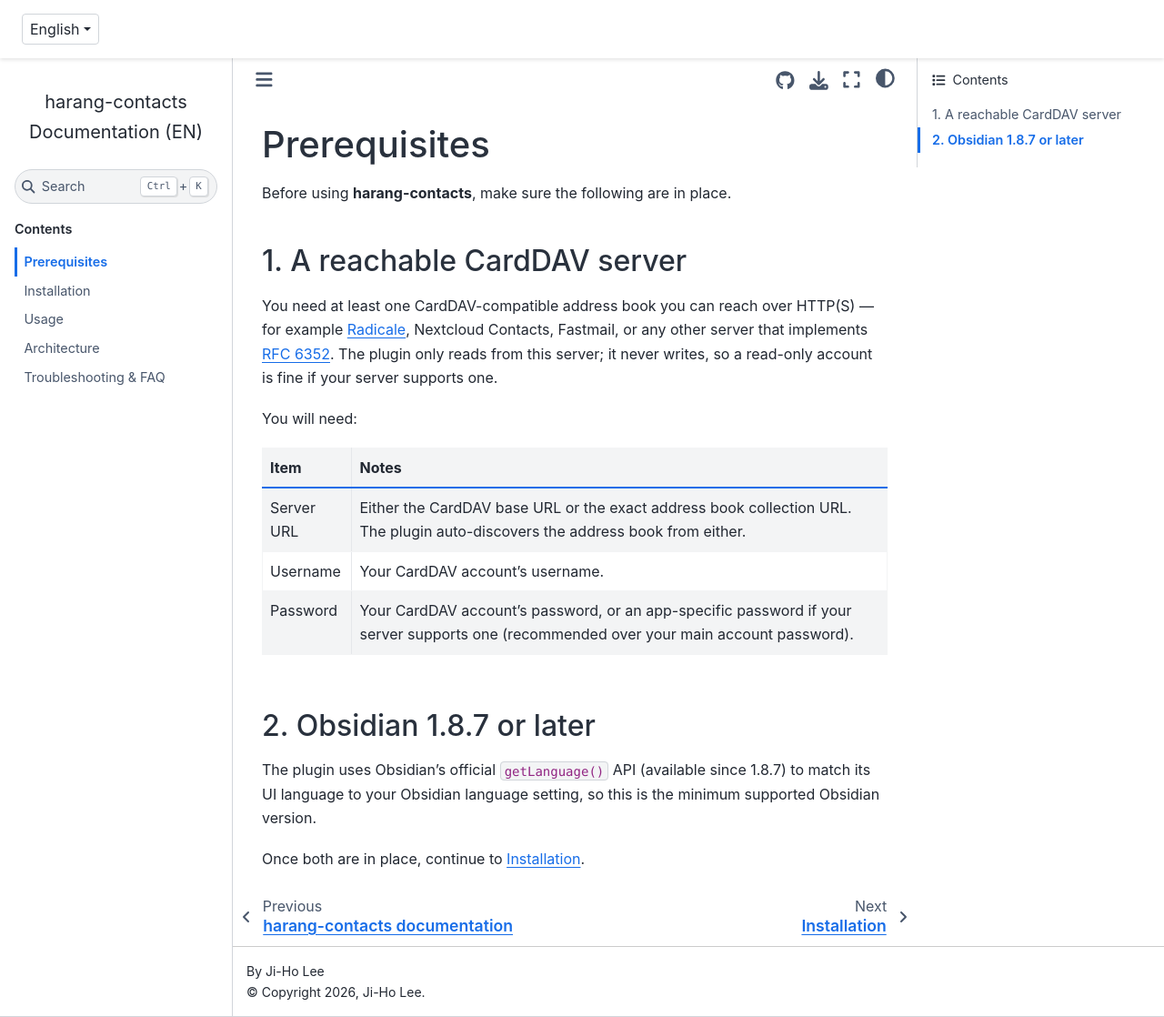
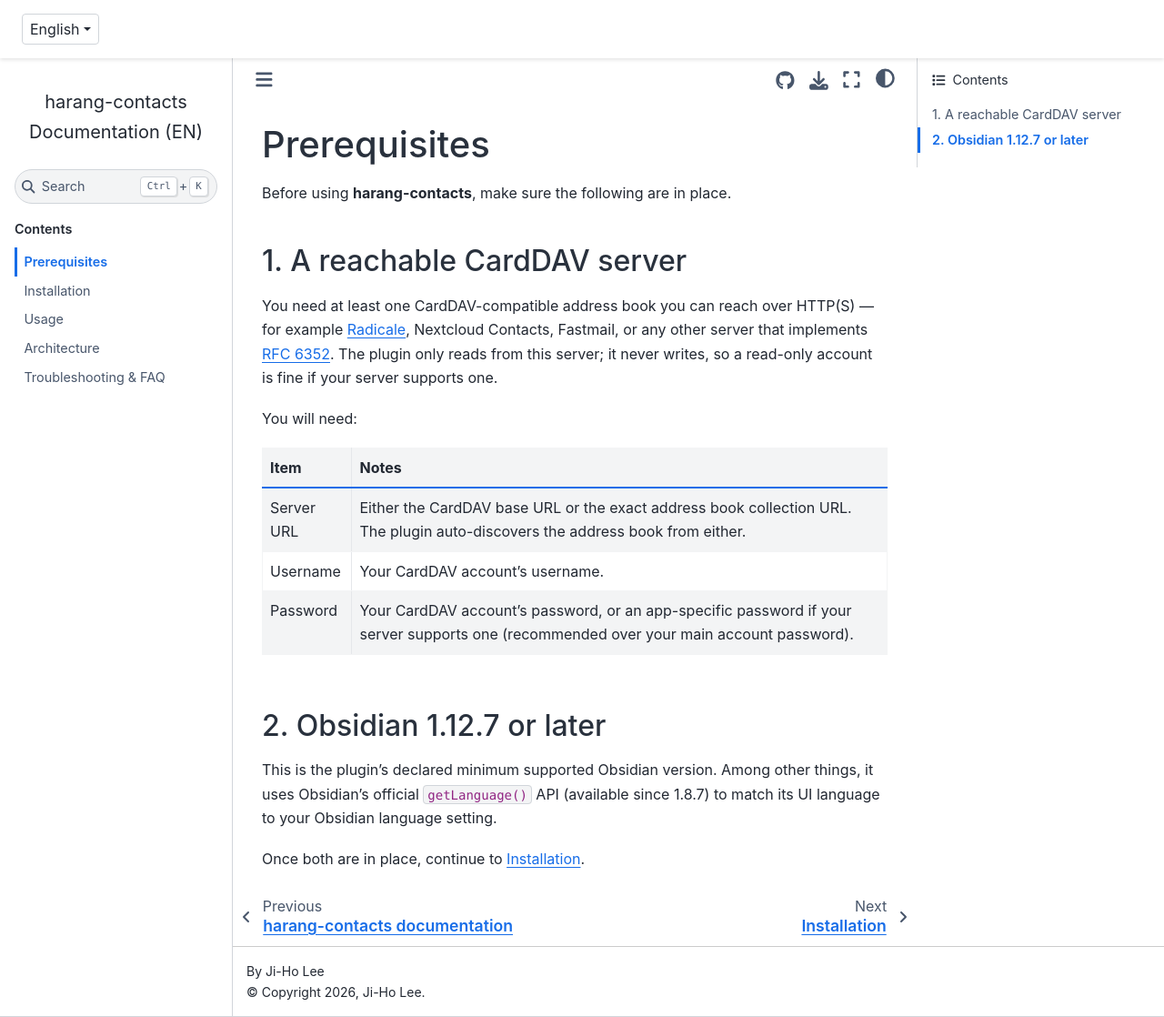
Before and after one commit to search5/harang-contacts, a Sphinx documentation site: the page built from docs/prerequisites.rst, in a window 1280 px wide and 1118 px high. Shown: the whole window at 91% size. Built offline with Sphinx 7.4.7 and the Sphinx Book theme 1.1.4, drawn with Linux system fonts in a browser that asks for light colours.

Commit message:
Raise minAppVersion to 1.12.7
Update manifest.json/versions.json/package.json and every place that
documented the previous 1.8.7 floor (README, docs, settingsTab.ts
comment) to match.

```diff
--- a/docs/prerequisites.rst
+++ b/docs/prerequisites.rst
@@ -29,11 +29,11 @@ You will need:
      - Your CardDAV account's password, or an app-specific password if your
        server supports one (recommended over your main account password).
 
-2. Obsidian 1.8.7 or later
+2. Obsidian 1.12.7 or later
 ------------------------------
 
-The plugin uses Obsidian's official ``getLanguage()`` API (available since
-1.8.7) to match its UI language to your Obsidian language setting, so this
-is the minimum supported Obsidian version.
+This is the plugin's declared minimum supported Obsidian version. Among
+other things, it uses Obsidian's official ``getLanguage()`` API (available
+since 1.8.7) to match its UI language to your Obsidian language setting.
 
 Once both are in place, continue to :doc:`installation`.
--- a/docs/troubleshooting.rst
+++ b/docs/troubleshooting.rst
@@ -59,7 +59,7 @@ The plugin doesn't appear after installing
 **Fix:** confirm ``main.js``, ``manifest.json``, and ``styles.css`` are
 directly inside ``<vault>/.obsidian/plugins/harang-contacts/`` (not a
 subfolder), that the plugin is enabled under
-**Settings → Community plugins**, and that Obsidian is on version 1.8.7 or
+**Settings → Community plugins**, and that Obsidian is on version 1.12.7 or
 later (see :doc:`prerequisites`). Fully restart Obsidian after installing
 or updating the files.
 
--- a/package.json
+++ b/package.json
@@ -21,7 +21,7 @@
 		"esbuild": "^0.20.0",
 		"eslint": "^10.8.0",
 		"eslint-plugin-obsidianmd": "^0.4.1",
-		"obsidian": "^1.8.7",
+		"obsidian": "^1.12.7",
 		"tslib": "2.6.2",
 		"typescript": "^5.3.3",
 		"typescript-eslint": "^8.65.0"
--- a/versions.json
+++ b/versions.json
@@ -1,3 +1,3 @@
 {
-	"0.0.1": "1.8.7"
+	"0.0.1": "1.12.7"
 }
```
Also changed, not shown: README.ko.md (+1 -1 lines), README.md (+1 -1 lines), manifest.json, 4 other files.
